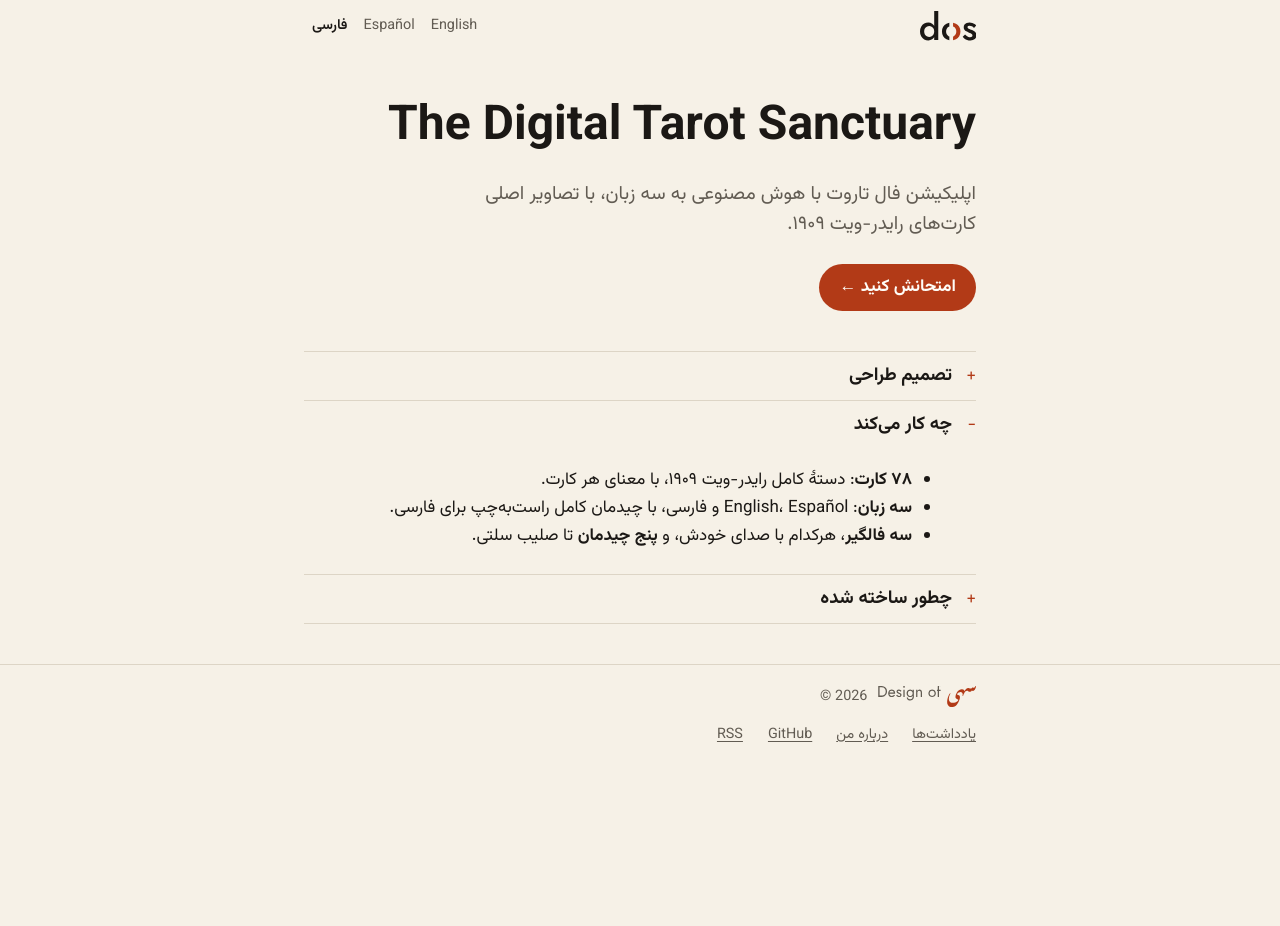
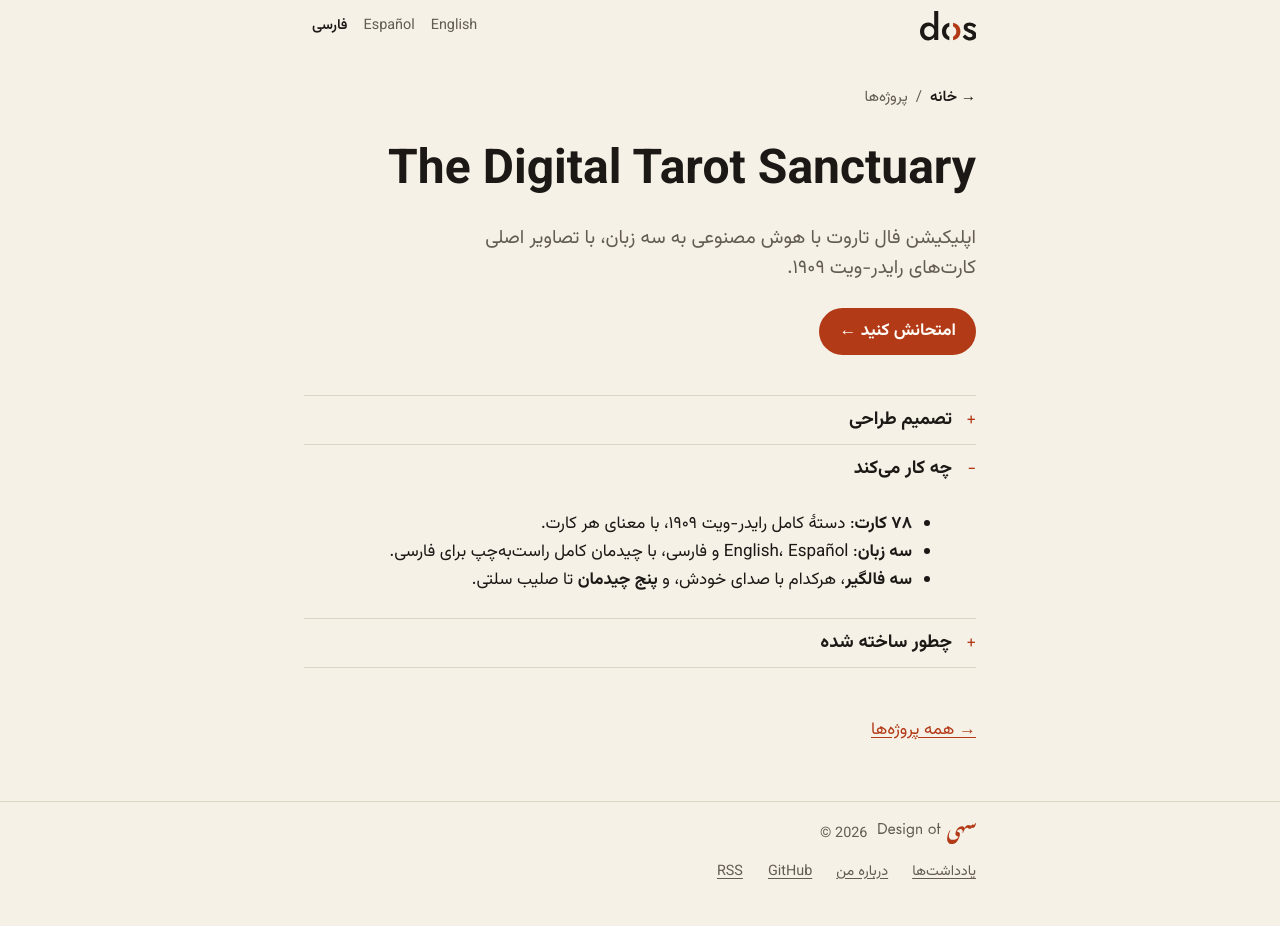
Before and after one commit to soheilhraad-eng/soheilhraad-eng.github.io, a Jekyll site: the page built from fa/tarot-app.md, in a window 1280 px wide. Built offline with Jekyll 4.4.1, drawn with Linux system fonts in a browser that asks for light colours; before the commit the page ends 900 px from its top, so only the background shows below that.

Commit message:
Add a way back: ← Home at the top of every inner page (plus Projects on a project page) and ← All projects at the bottom of a project
Co-Authored-By: Claude Sonnet 5.5 <noreply@anthropic.com>
Claude-Session: https://claude.ai/code/session_01LzqevfqfwJXEHYxCVg4Hxv

```diff
--- a/_data/i18n.yml
+++ b/_data/i18n.yml
@@ -13,6 +13,8 @@ en:
   lang_label: Language
   projects: Projects
   all_projects: All projects
+  home: Home
+  crumbs_label: You are here
   writing: Writing
   nothing_yet: Nothing yet.
   all_posts: All posts
@@ -96,6 +98,8 @@ es:
   lang_label: Idioma
   projects: Proyectos
   all_projects: Todos los proyectos
+  home: Inicio
+  crumbs_label: Dónde estás
   writing: Escritos
   nothing_yet: Todavía nada.
   all_posts: Todas las entradas
@@ -179,6 +183,8 @@ fa:
   lang_label: زبان
   projects: پروژه‌ها
   all_projects: همه پروژه‌ها
+  home: خانه
+  crumbs_label: مسیر صفحه
   writing: نوشته‌ها
   nothing_yet: هنوز چیزی نیست.
   all_posts: همه نوشته‌ها
--- /dev/null
+++ b/_includes/crumbs.html
@@ -0,0 +1,12 @@
+{%- comment -%}
+The way back: "← Home" on every inner page, and "Projects" as well on a project page.
+Not shown on the home page or the 404 (which has its own link).
+{%- endcomment -%}
+{%- assign t = site.data.i18n[page.lang] -%}
+<nav class="crumbs" aria-label="{{ t.crumbs_label | escape }}">
+  <a href="{{ t.prefix | append: '/' | relative_url }}">{{ t.back_arrow }} {{ t.home }}</a>
+  {%- if page.layout == "project" %}
+  <span aria-hidden="true">/</span>
+  <a href="{{ t.prefix | append: '/projects/' | relative_url }}">{{ t.projects }}</a>
+  {%- endif %}
+</nav>
--- a/_layouts/default.html
+++ b/_layouts/default.html
@@ -50,6 +50,9 @@
 <body>
   {% include header.html %}
   <main class="wrap">
+    {%- if page.ref != "home" and page.permalink != "/404.html" %}
+    {% include crumbs.html %}
+    {%- endif %}
     {{ content }}
   </main>
   {% include footer.html %}
--- a/_layouts/project.html
+++ b/_layouts/project.html
@@ -59,4 +59,5 @@ Nothing is requested from a third party until the visitor clicks play.
   </details>
   {%- endif %}
   {{ content }}
+  <p class="back"><a href="{{ t.prefix | append: '/projects/' | relative_url }}">{{ t.back_arrow }} {{ t.all_projects }}</a></p>
 </article>
--- a/assets/css/style.scss
+++ b/assets/css/style.scss
@@ -356,3 +356,9 @@ video.project-video { background: #000; }
 .project-shots:focus-visible { outline: 2px solid var(--accent); outline-offset: 3px; }
 .project-shots li { flex: 0 0 min(80%, 22rem); scroll-snap-align: start; }
 .project-shots img { display: block; width: 100%; height: auto; border-radius: var(--radius); border: 1px solid var(--border); background: var(--surface); }
+
+// "← Home" at the top of every inner page.
+.crumbs { display: flex; align-items: center; gap: var(--space-1); margin: calc(var(--space-2) * -1) 0 var(--space-2); color: var(--muted); font-size: 0.95rem; }
+.crumbs a { display: inline-flex; align-items: center; min-height: 44px; min-width: 44px; color: var(--muted); text-decoration: none; }
+.crumbs a:first-child { color: var(--text); font-weight: 600; }
+.crumbs a:hover { color: var(--accent); text-decoration: underline; }
```
